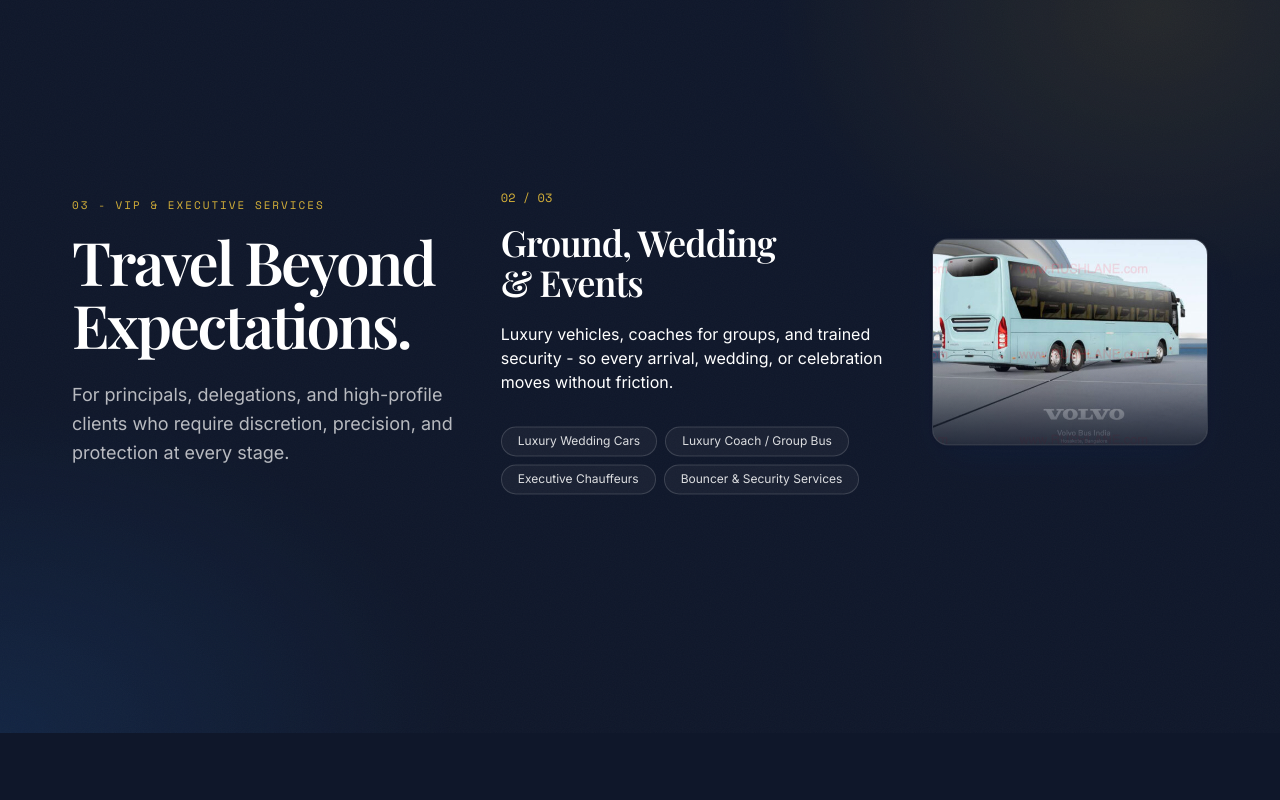
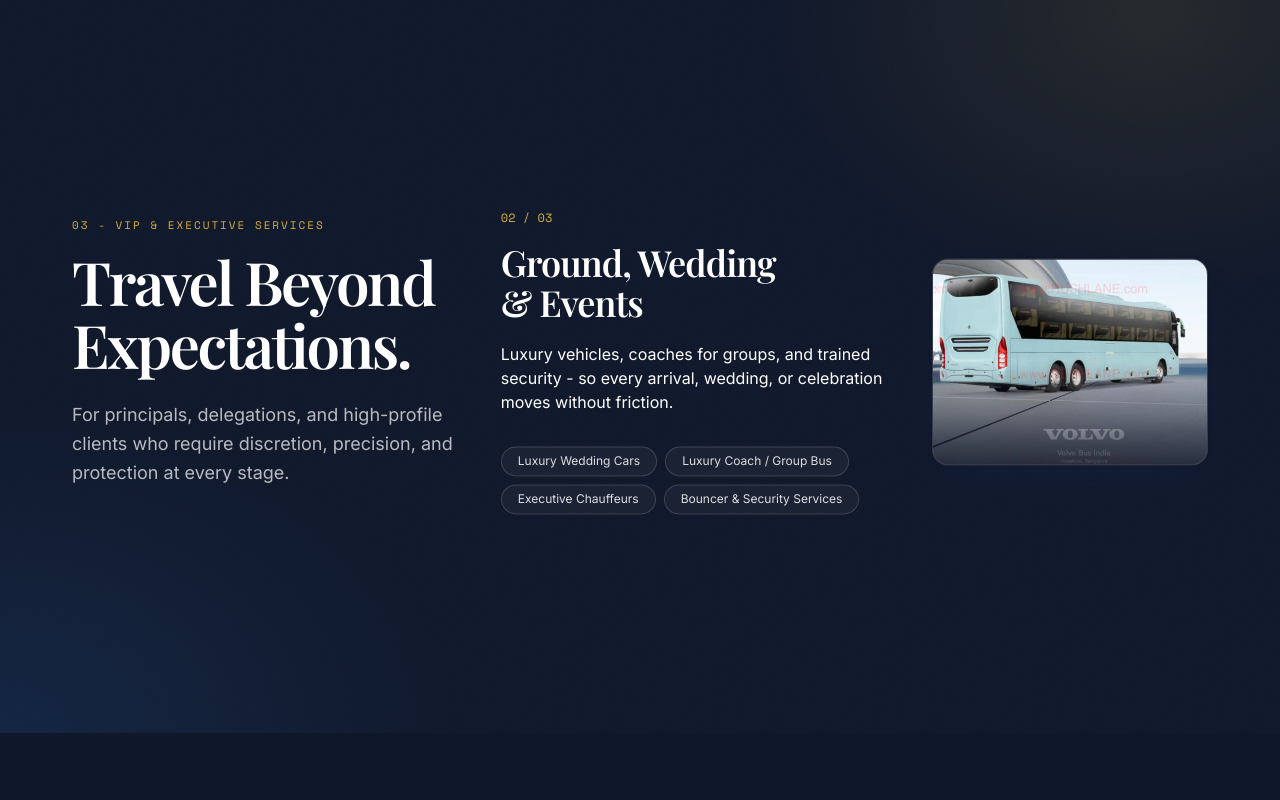
Before and after one commit to intbizai-boop/JRP, a React (Vite) app: page / in a window 1280 px wide. Shown: the part 4240-5040 px from the top of the page. Built offline with nearby package versions, Linux system fonts and the light colour scheme.

Commit message:
style: adjust padding on VIP services layout to give title breathing room

```diff
--- a/src/sections/VipServices.jsx
+++ b/src/sections/VipServices.jsx
@@ -100,7 +100,7 @@ export default function VipServices() {
           }}
           aria-hidden="true"
         />
-        <div className="container-lux relative grid w-full items-center gap-12 lg:grid-cols-[0.70fr_1.30fr]">
+        <div className="container-lux relative grid w-full items-center gap-12 lg:grid-cols-[0.70fr_1.30fr] pt-6 md:pt-10">
           <div>
             <p className="eyebrow mb-4 text-gold">03 - VIP & Executive Services</p>
             <h2 className="max-w-md font-display text-4xl font-semibold tracking-tightest md:text-6xl md:leading-[1.05]">
```
